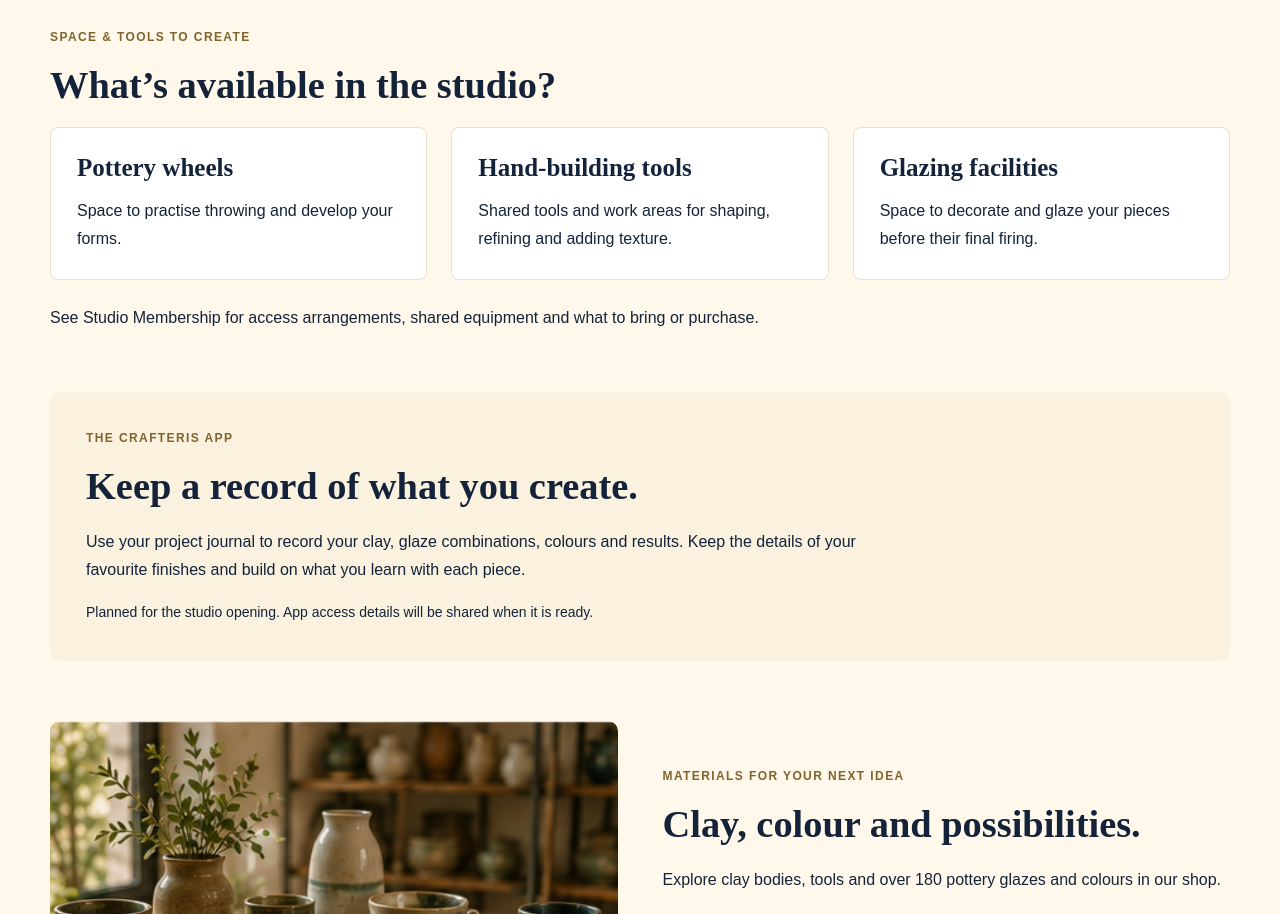
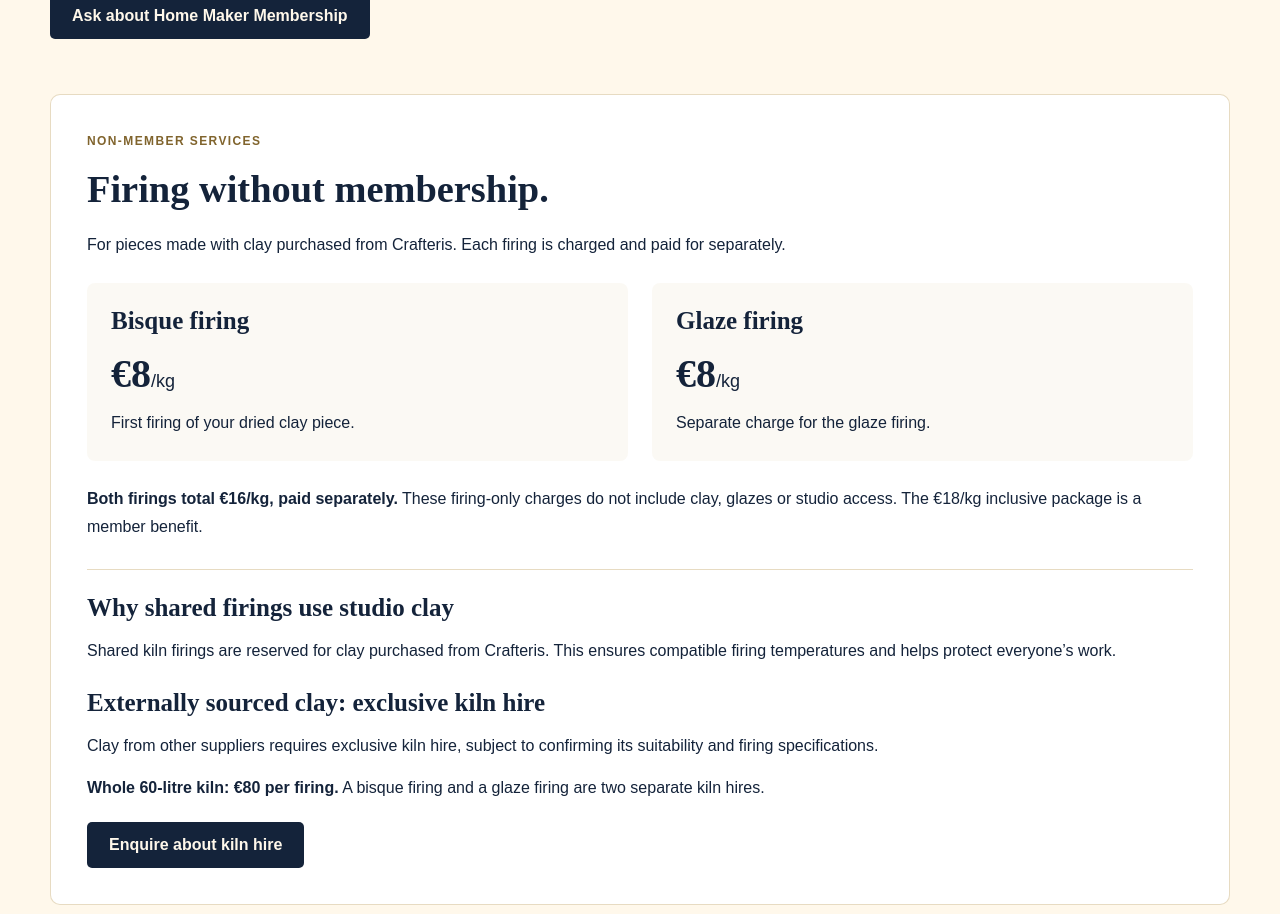
Before and after one commit to guzzep/crafteris-studio-website, a Next.js app: page /pottery in a window 1280 px wide. Shown: the part 2898-3812 px from the top of the page. Built offline with nearby package versions, Linux system fonts and the light colour scheme; no server answers; the database is empty.

Commit message:
Clarify member pottery inclusions and add non-member firing services

```diff
--- a/src/app/pottery/page.tsx
+++ b/src/app/pottery/page.tsx
@@ -2,7 +2,7 @@ import Link from "next/link";
 import Header from "@/components/Header";
 import Footer from "@/components/Footer";
 import styles from "./pottery.module.css";
-export const metadata = { title: "Pottery · Hand Building & Wheel Throwing | Crafteris", description: "Explore pottery at Crafteris in Birkirkara, Malta. Hand building, wheel throwing and Home Maker options, with clay, glazing and both firings at €18/kg. Studio access separate." };
+export const metadata = { title: "Pottery · Hand Building & Wheel Throwing | Crafteris", description: "Explore pottery at Crafteris in Birkirkara, Malta. Hand building, wheel throwing and Home Maker Membership, with clay, glazes and both firings at the €18/kg member rate. Studio access separate." };
 const ways = [
   ["Workshops", "Try working with clay in a guided creative session. See each listing for its project, price and inclusions.", "/workshops"],
   ["Courses", "Develop your skills through structured practice, from shaping clay to finishing your own pieces.", "/programmes"],
@@ -13,10 +13,11 @@ export default function PotteryPage() {
     <section className={styles.hero}><div className={styles.heroCopy}><p className={styles.eyebrow}>Hand building & wheel throwing · Birkirkara, Malta</p><h1>From a piece of clay to something of your own.</h1><p>Shape it by hand or discover the pottery wheel. Explore pottery through workshops, courses and independent making at Crafteris.</p><div className={styles.actions}><Link className={styles.button} href="/workshops">Browse workshops</Link><Link href="#pottery-pricing">See materials & prices ↓</Link></div></div><img className={styles.heroPhoto} src="/programmes/wheel-throwing.png" alt="Shaping clay on a pottery wheel" /></section>
     <section className={styles.techniques} aria-label="Ways to work with clay"><article><img src="/workshops/hand-building.png" alt="Building a pottery piece by hand" /><div><p className={styles.eyebrow}>Shape, texture & imagination</p><h2>Hand building</h2><p>Explore pinching, coiling and slab building. Shape mugs, bowls, planters, decorative pieces and sculptural designs, adding your own textures and details.</p></div></article><article><img src="/programmes/pottery-foundations.png" alt="Learning pottery techniques" /><div><p className={styles.eyebrow}>Find your rhythm on the wheel</p><h2>Wheel throwing</h2><p>Learn to centre clay, open a form and shape the walls. Build confidence through practice as you develop your own bowls, cups and other thrown forms.</p></div></article></section>
     <section className={styles.section}><p className={styles.eyebrow}>Your next creative step</p><h2>Try it. Learn it. Keep making.</h2><div className={styles.routeGrid}>{ways.map(([title,text,href]) => <Link key={title} href={href}><h3>{title} <span aria-hidden="true">↗</span></h3><p>{text}</p></Link>)}</div></section>
-    <section className={styles.pricing} id="pottery-pricing"><p className={styles.eyebrow}>Independent pottery projects</p><h2>Clear prices. No surprises.</h2><div className={styles.priceLayout}><div className={styles.priceCard}><p>Clay, glazing & both firings</p><strong>€18<span>/kg</span></strong><p>One clear total for your pottery.</p></div><div><h3>Making in the studio</h3><p>Use our house stoneware clay. The €18/kg charge includes the clay, glazing, bisque firing and glaze firing.</p><p className={styles.access}><strong>Membership or studio access is separate.</strong> Your visit cost is your material-and-firing charge plus access under your chosen plan. <Link href="/membership">See studio membership →</Link></p><p>We’ll explain the weighing and payment process before you begin, so you understand your project’s cost.</p></div></div><p className={styles.bookingNote}><strong>Workshops and courses:</strong> each listing states its own price and what is included. The rate above applies to independent projects.</p></section>
-    <section className={styles.homeMaker}><div><p className={styles.eyebrow}>Make at home. Finish with us.</p><h2>Home Maker</h2><p>Buy your clay from Crafteris, make your pieces at home, then return for glazing and firing. Home Makers can use studio-supplied stoneware or earthenware clay.</p><h3>The same €18/kg total.</h3><p>Your initial clay purchase is an advance towards the €18/kg total—not an additional charge. That payment is deducted from the final material-and-firing charge.</p><p>The upfront clay amount is Crafteris’s normal shop price for the clay you choose, confirmed when you purchase.</p><p>Your clay-bag purchase also includes studio time for glazing. We’ll confirm the bag size, glazing-time allowance and how to book it before you buy.</p><Link className={styles.button} href="/contact">Ask about Home Maker</Link></div><img src="/programmes/pottery-path.png" alt="Pottery projects and the process of working with clay" /></section>
+    <section className={styles.pricing} id="pottery-pricing"><p className={styles.eyebrow}>Member pottery pricing</p><h2>Clear prices. No surprises.</h2><div className={styles.priceLayout}><div className={styles.priceCard}><p>Members: clay, glazes & both firings</p><strong>€18<span>/kg</span></strong><p>For Studio and Home Maker members.</p></div><div><h3>Studio Members</h3><p>Use our house stoneware clay. The €18/kg member charge includes the clay, use of studio glazes, bisque firing and glaze firing. There is no separate charge for studio glazes.</p><p className={styles.access}><strong>Your membership fee is separate.</strong> Your visit cost is your material-and-firing charge plus access under your chosen plan. <Link href="/membership">See studio membership →</Link></p><p>We’ll explain the weighing and payment process before you begin, so you understand your project’s cost.</p></div></div><p className={styles.bookingNote}><strong>Workshops and courses:</strong> each listing states its own price and what is included. The €18/kg rate above applies to independent projects by Studio and Home Maker members.</p></section>
+    <section className={styles.homeMaker}><div><p className={styles.eyebrow}>Make at home. Finish with us.</p><h2>Home Maker Membership</h2><p>Buy your clay from Crafteris, make your pieces at home, then return for glazing and firing. Home Maker members can use studio-supplied stoneware or earthenware clay.</p><h3>The same €18/kg member total.</h3><p>Includes your clay, use of studio glazes, bisque firing and glaze firing. Home Maker membership is separate.</p><p>Your initial clay purchase is an advance towards the €18/kg total—not an additional charge. That payment is deducted from the final material-and-firing charge.</p><p>The upfront clay amount is Crafteris’s normal shop price for the clay you choose, confirmed when you purchase.</p><p>Your clay-bag purchase also includes studio time for glazing. We’ll confirm the bag size, glazing-time allowance and how to book it before you buy.</p><Link className={styles.button} href="/contact">Ask about Home Maker Membership</Link></div><img src="/programmes/pottery-path.png" alt="Pottery projects and the process of working with clay" /></section>
+    <section className={styles.nonMember} aria-labelledby="non-member-firing"><p className={styles.eyebrow}>Non-member services</p><h2 id="non-member-firing">Firing without membership.</h2><p>For pieces made with clay purchased from Crafteris. Each firing is charged and paid for separately.</p><div className={styles.firingGrid}><article><h3>Bisque firing</h3><strong>€8<span>/kg</span></strong><p>First firing of your dried clay piece.</p></article><article><h3>Glaze firing</h3><strong>€8<span>/kg</span></strong><p>Separate charge for the glaze firing.</p></article></div><p><strong>Both firings total €16/kg, paid separately.</strong> These firing-only charges do not include clay, glazes or studio access. The €18/kg inclusive package is a member benefit.</p><div className={styles.clayPolicy}><h3>Why shared firings use studio clay</h3><p>Shared kiln firings are reserved for clay purchased from Crafteris. This ensures compatible firing temperatures and helps protect everyone’s work.</p><h3>Externally sourced clay: exclusive kiln hire</h3><p>Clay from other suppliers requires exclusive kiln hire, subject to confirming its suitability and firing specifications.</p><p><strong>Whole 60-litre kiln: €80 per firing.</strong> A bisque firing and a glaze firing are two separate kiln hires.</p><Link href="/contact" className={styles.button}>Enquire about kiln hire</Link></div></section>
     <section className={styles.section}><p className={styles.eyebrow}>Space & tools to create</p><h2>What’s available in the studio?</h2><div className={styles.tools}><article><h3>Pottery wheels</h3><p>Space to practise throwing and develop your forms.</p></article><article><h3>Hand-building tools</h3><p>Shared tools and work areas for shaping, refining and adding texture.</p></article><article><h3>Glazing facilities</h3><p>Space to decorate and glaze your pieces before their final firing.</p></article></div><p className={styles.toolsNote}>See <Link href="/membership">Studio Membership</Link> for access arrangements, shared equipment and what to bring or purchase.</p></section>
-    <section className={styles.journal}><p className={styles.eyebrow}>The Crafteris app</p><h2>Keep a record of what you create.</h2><p>Use your project journal to record your clay, glaze combinations, colours and results. Keep the details of your favourite finishes and build on what you learn with each piece.</p><p className={styles.journalNote}>Planned for the studio opening. App access details will be shared when it is ready.</p></section>
+    <section className={styles.journal}><p className={styles.eyebrow}>The Crafteris app</p><h2>Keep a record of what you create.</h2><p>Use your project journal to record your clay, glaze combinations, colours and results. Add up to five photos to each project to follow it from first shape to finished piece. Keep the details of your favourite finishes and build on what you learn with each piece.</p><p className={styles.journalNote}>Planned for the studio opening. App access details will be shared when it is ready.</p></section>
     <section className={styles.shop}><img src="/shop/pottery-shop.png" alt="Pottery and creative supplies" /><div><p className={styles.eyebrow}>Materials for your next idea</p><h2>Clay, colour and possibilities.</h2><p>Explore clay bodies, tools and over 180 pottery glazes and colours in our shop.</p><p><strong>Studio members receive 10% off most shop purchases.</strong> Any exclusions are explained before you buy.</p><Link className={styles.button} href="/shop">Explore pottery supplies</Link></div></section>
     <section className={styles.group}><div><h2>Make together.</h2><p>Plan a creative pottery experience with friends, colleagues or a private group.</p></div><Link className={styles.button} href="/team-building">Team building & groups →</Link></section>
     <section className={styles.related}><p>Prefer to start with a ready-made piece?</p><Link href="/paint-your-own-pottery">Discover Paint Your Own Pottery →</Link></section>
--- a/src/app/pottery/pottery.module.css
+++ b/src/app/pottery/pottery.module.css
@@ -62,3 +62,15 @@
 .shop p+p { margin-top:16px; }
 @media(max-width:900px) { .priceLayout,.homeMaker { grid-template-columns:1fr; } .homeMaker img { height:320px; } .tools { grid-template-columns:1fr; } .journal { margin-left:24px; margin-right:24px; } }
 @media(max-width:600px) { .homeMaker { padding:0 24px 30px; } .journal { padding:25px; } }
+
+.nonMember { max-width:1180px; padding:36px; margin:10px auto 20px; border:1px solid #b7924a55; border-radius:10px; background:white; }
+.firingGrid { display:grid; grid-template-columns:1fr 1fr; gap:24px; margin:24px 0; }
+.firingGrid article { padding:24px; background:#b7924a0f; border-radius:8px; }
+.firingGrid strong { display:block; font:bold 40px serif; margin-bottom:12px; }
+.firingGrid strong span { font:normal 18px sans-serif; }
+.clayPolicy { margin-top:28px; padding-top:24px; border-top:1px solid #b7924a55; }
+.clayPolicy h3:not(:first-child) { margin-top:24px; }
+.clayPolicy p+p { margin-top:14px; }
+.clayPolicy .button { margin-top:20px; }
+@media(max-width:900px) { .nonMember { margin-left:24px; margin-right:24px; } }
+@media(max-width:600px) { .nonMember { padding:25px; } .firingGrid { grid-template-columns:1fr; } }
```
